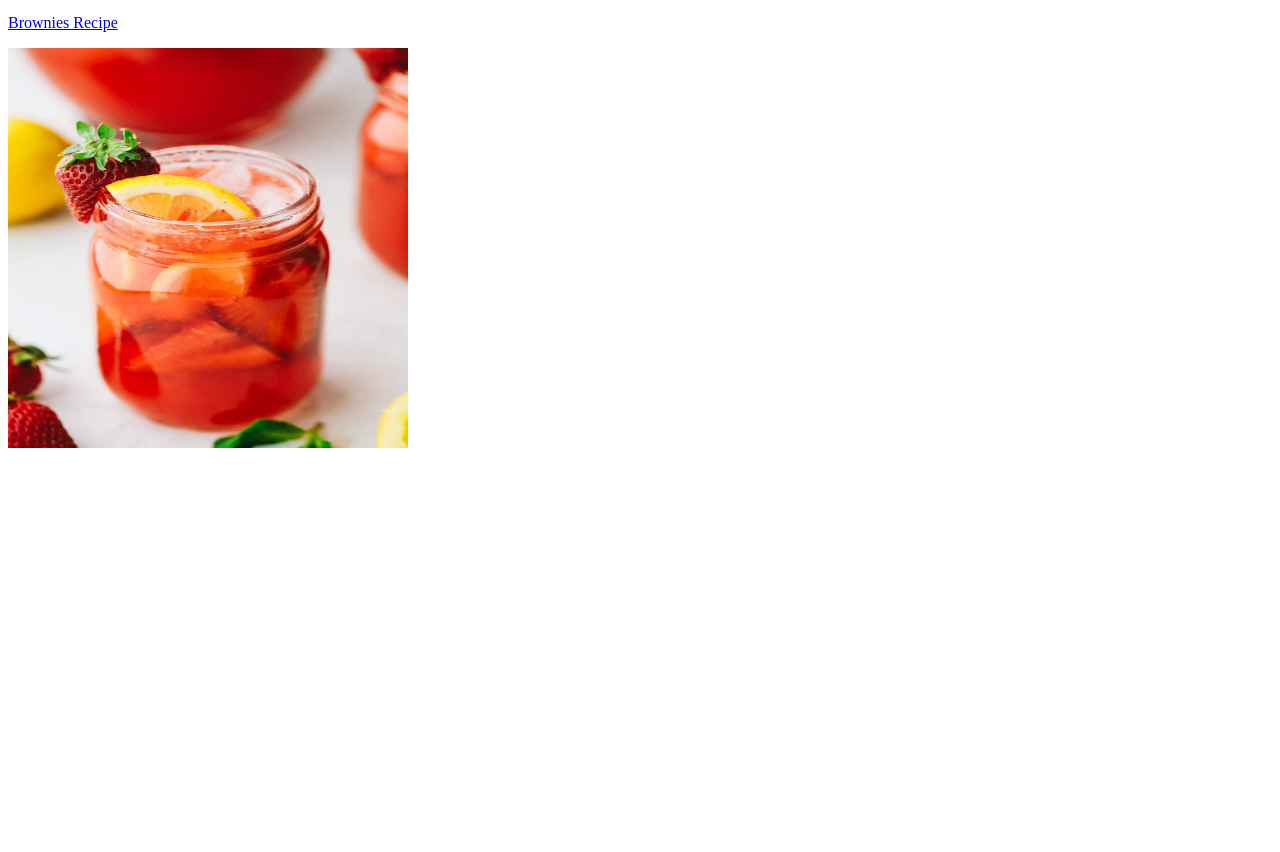
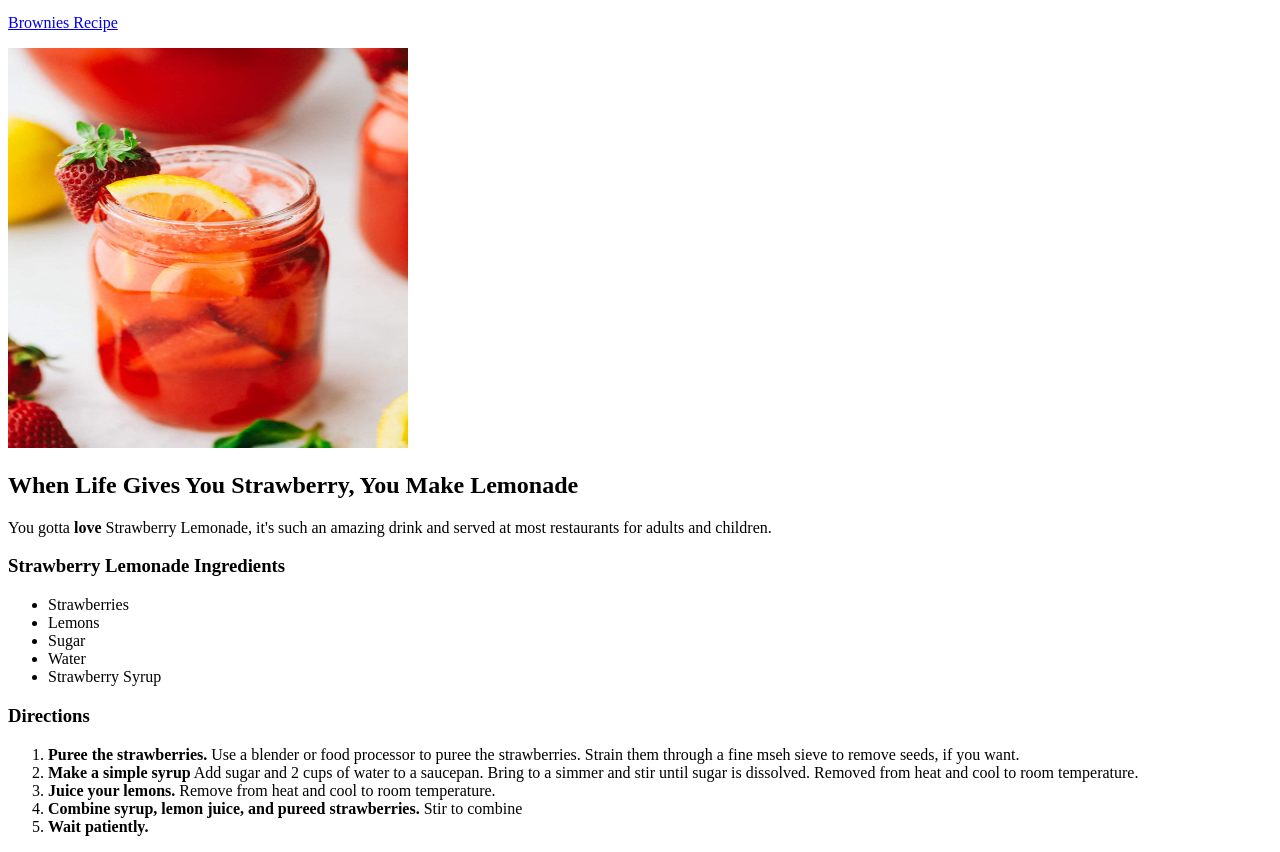
Before and after one commit to Alourne/odin-recipes, a plain HTML site: page recipes/strawberrylemonade.html in a window 1280 px wide. Shown: the part 100-952 px from the top of the page. Before the commit the page ends 800 px from the top, so only its background shows below. Drawn offline with Linux system fonts and the light colour scheme.

Commit message:
Finished strawberrylemonade.html recipe

```diff
--- a/recipes/strawberrylemonade.html
+++ b/recipes/strawberrylemonade.html
@@ -19,7 +19,28 @@
 <!--Added a picture and a return-->
 
     <body>
+        <h2>When Life Gives You Strawberry, You Make Lemonade</h2>
+        <p></p>
+        You gotta <strong>love</strong> Strawberry Lemonade, it's such an amazing drink and served at most restaurants for adults and children.
+        <h3>Strawberry Lemonade Ingredients</h3>
+        <ul>
+            <li>Strawberries</li>
+            <li>Lemons</li>
+            <li>Sugar</li>
+            <li>Water</li>
+            <li>Strawberry Syrup</li>
+        </ul>
+    </body>
 
+    <body>
+        <h3>Directions</h3>
+        <ol>
+            <li><strong>Puree the strawberries.</strong> Use a blender or food processor to puree the strawberries. Strain them through a fine mseh sieve to remove seeds, if you want.</li>
+            <li><strong>Make a simple syrup</strong> Add sugar and 2 cups of water to a saucepan. Bring to a simmer and stir until sugar is dissolved. Removed from heat and cool to room temperature.</li>
+            <li><strong>Juice your lemons.</strong> Remove from heat and cool to room temperature.</li>
+            <li><strong>Combine syrup, lemon juice, and pureed strawberries.</strong> Stir to combine</li>
+            <li><strong>Wait patiently.</strong></li>
+        </ol>
     </body>
 
 
```
